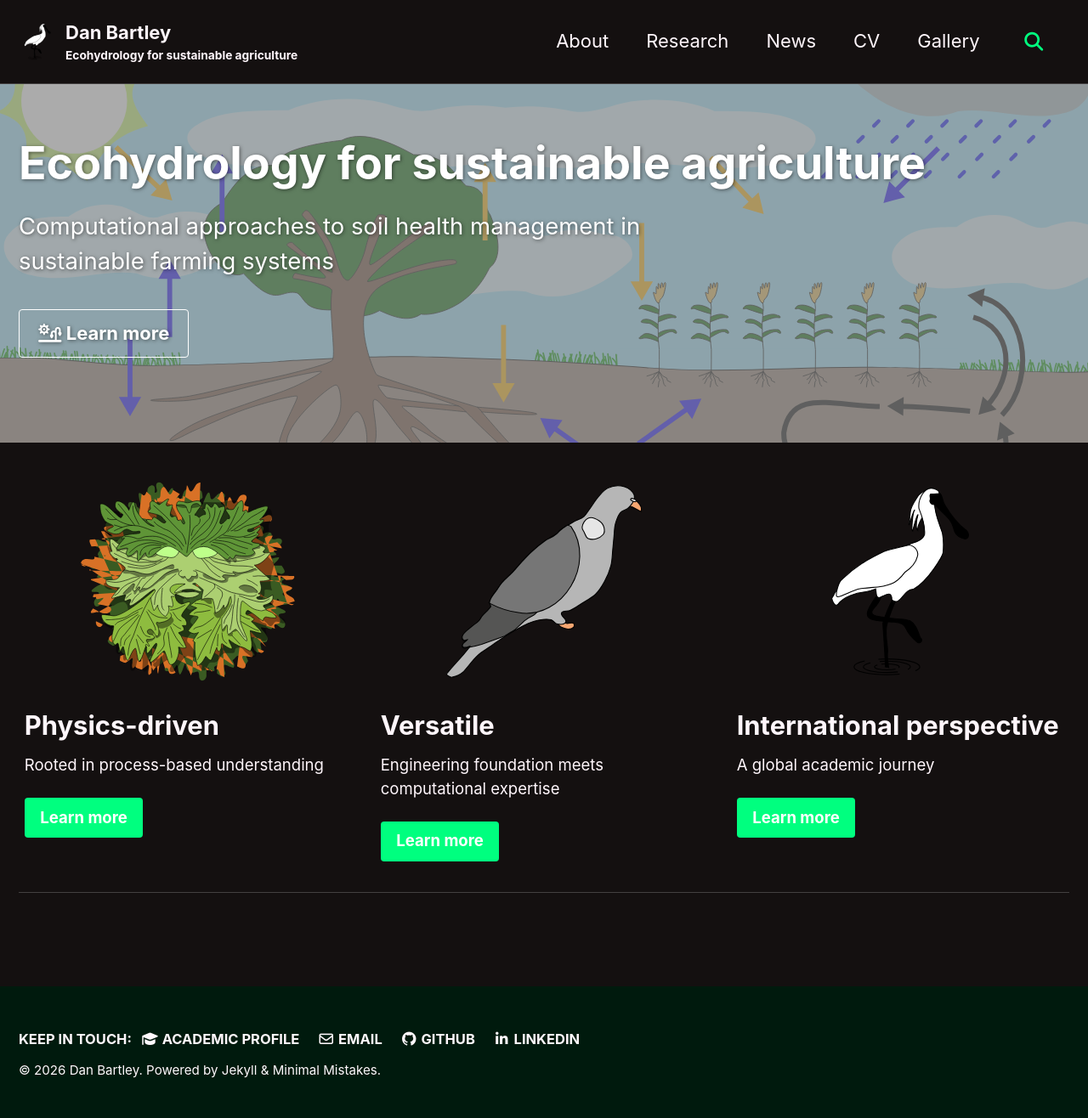
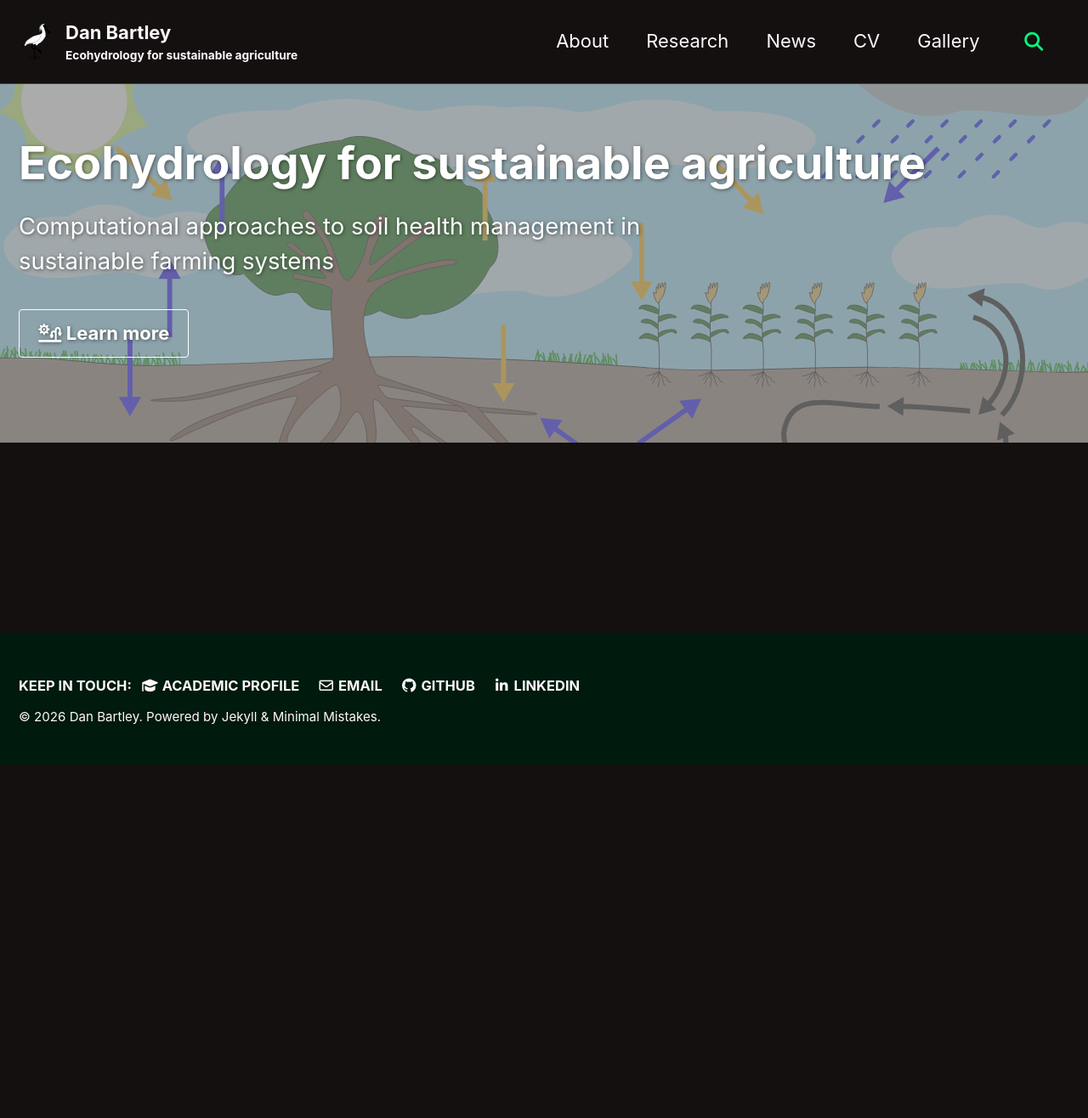
Before and after one commit to dpb-hydro/dpb-hydro.github.io, a Jekyll site: the page built from index.md, in a window 1280 px wide. Shown: the whole page at 85% size. Built offline with Jekyll 4.4.1, drawn with Linux system fonts in a browser that asks for light colours; cached includes are drawn as plain includes; after the commit the page ends 900 px from its top, so only the background shows below that.

Commit message:
Refactor index.md to remove feature row template
Removed feature rows from the index file and included a feature row template.

```diff
--- a/index.md
+++ b/index.md
@@ -8,28 +8,4 @@ header:
       url: "/about/"
 title: Ecohydrology for sustainable agriculture
 excerpt: Computational approaches to soil health management in sustainable farming systems
-feature_row:
-  - image_path: /assets/images/green-man-feature.svg
-    alt: "physics-driven"
-    title: "Physics-driven"
-    excerpt: "Rooted in process-based understanding"
-    url: "/research/"
-    btn_class: "btn--primary"
-    btn_label: "Learn more"
-  - image_path: /assets/images/woodpigeon-feature.svg
-    alt: "convenient"
-    title: "Versatile"
-    excerpt: "Engineering foundation meets computational expertise"
-    url: "/news/"
-    btn_class: "btn--primary"
-    btn_label: "Learn more"
-  - image_path: /assets/images/spoonbill-feature.svg
-    alt: "international-experience"
-    title: "International perspective"
-    excerpt: "A global academic journey"
-    url: "/cv/"
-    btn_class: "btn--primary"
-    btn_label: "Learn more"
 ---
-
-{% include feature_row %}
```
